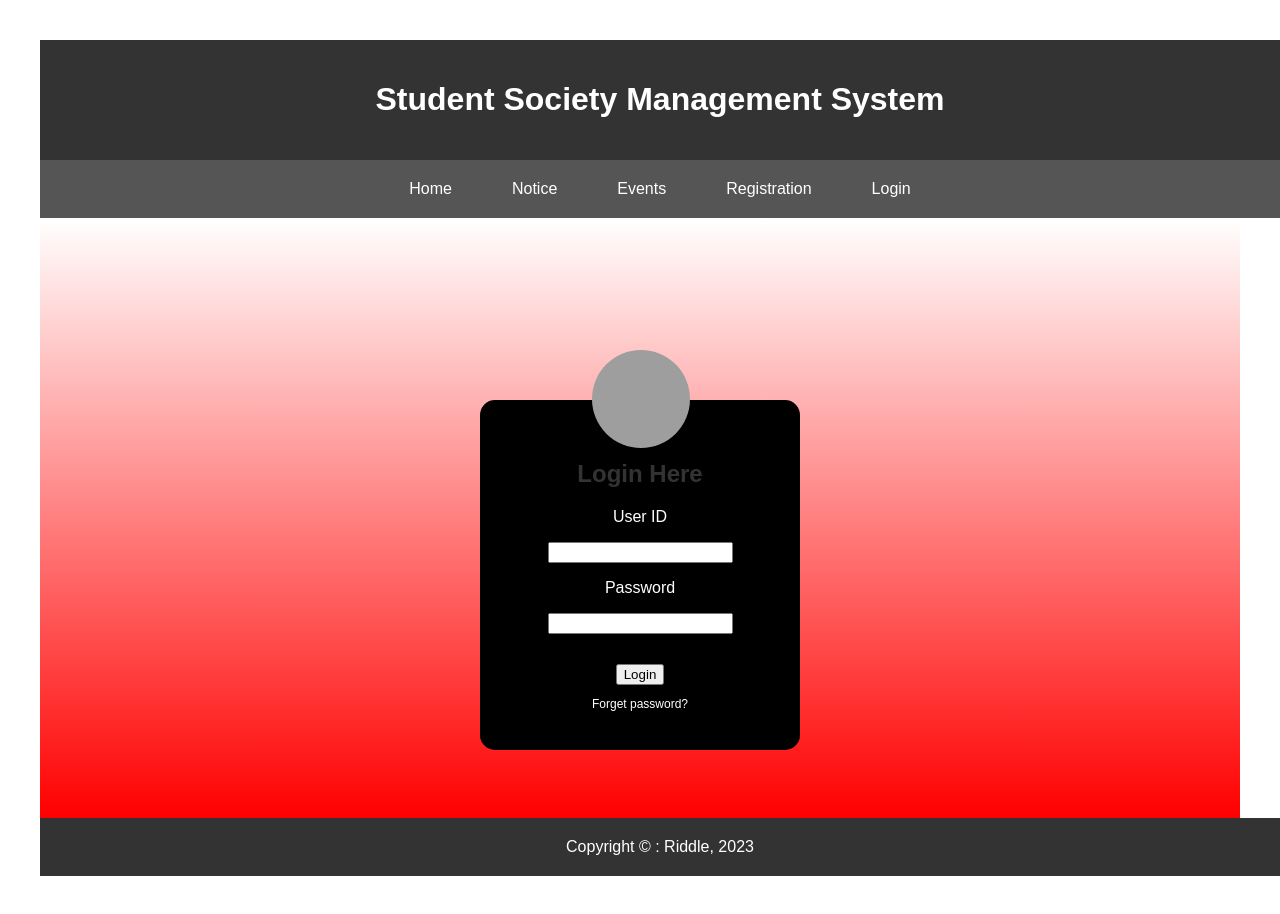
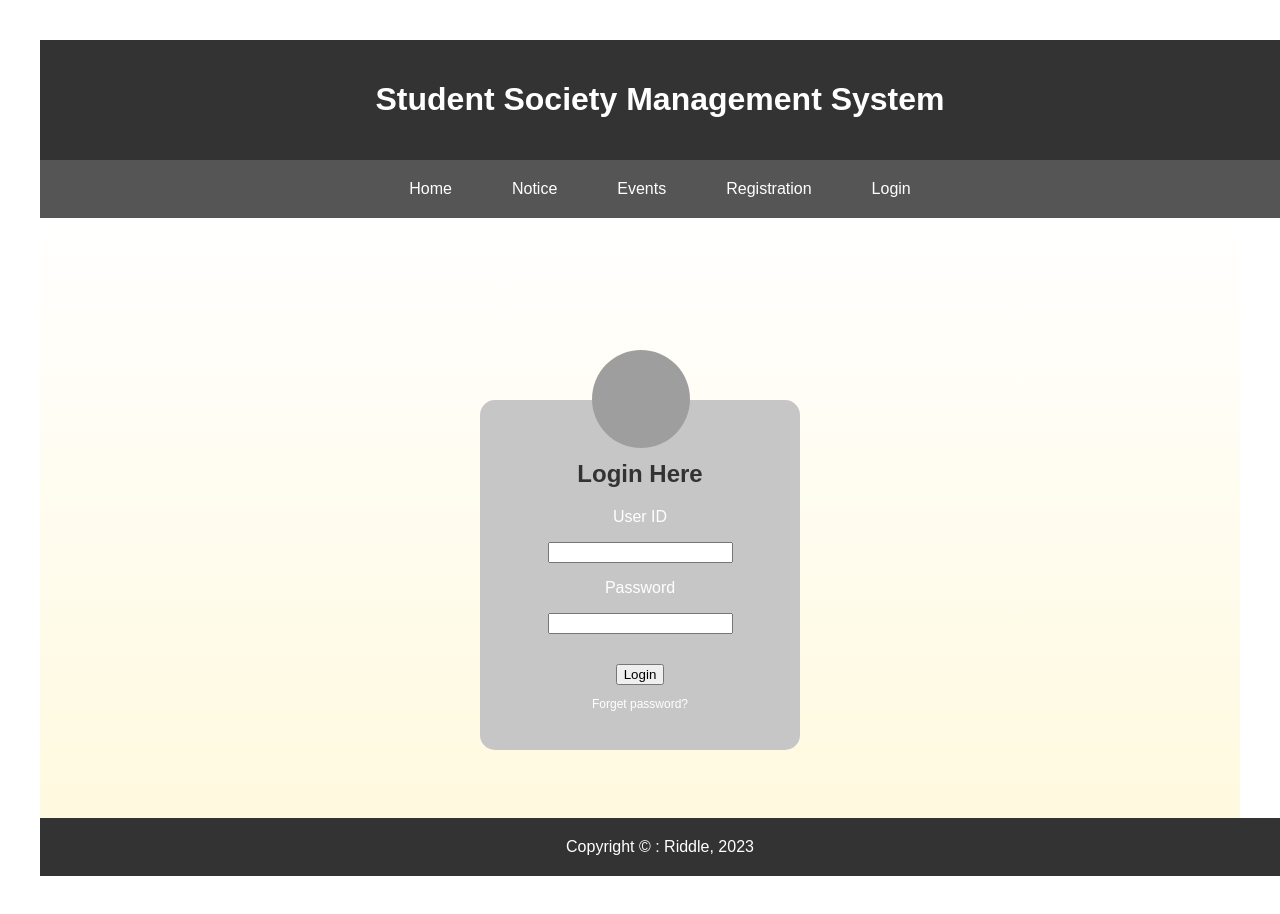
Before and after one commit to dihanrh/IT-Society, a React (Vite) app in the folder ssms/: page /login in a window 1280 px wide. Built offline with nearby package versions, Linux system fonts and the light colour scheme; grey boxes are pictures that could not be loaded.

Commit message:
log in from db

```diff
--- a/ssms/src/index.css
+++ b/ssms/src/index.css
@@ -132,7 +132,7 @@
   .login-bg{
     height: 600px;
     background-color: red;
-    background-image:linear-gradient(white,red);
+    background-image:linear-gradient(white,rgb(255, 249, 223));
     background-position: center;
     font-family: sans-serif;
   }
@@ -150,7 +150,7 @@
   .login-box{
     width: 320px;
     height: 350px;
-    background: #000000;
+    background: #c6c6c6;
     color: #fff;
     top: 50%;
     left: 50%;
```
